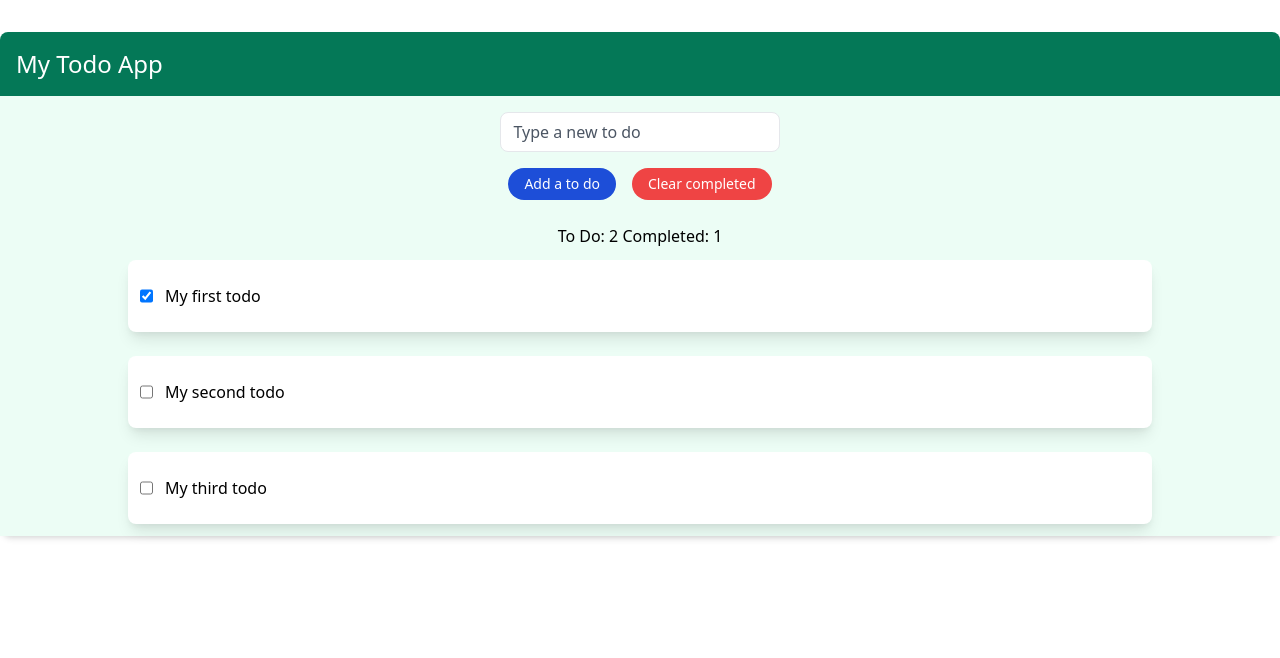
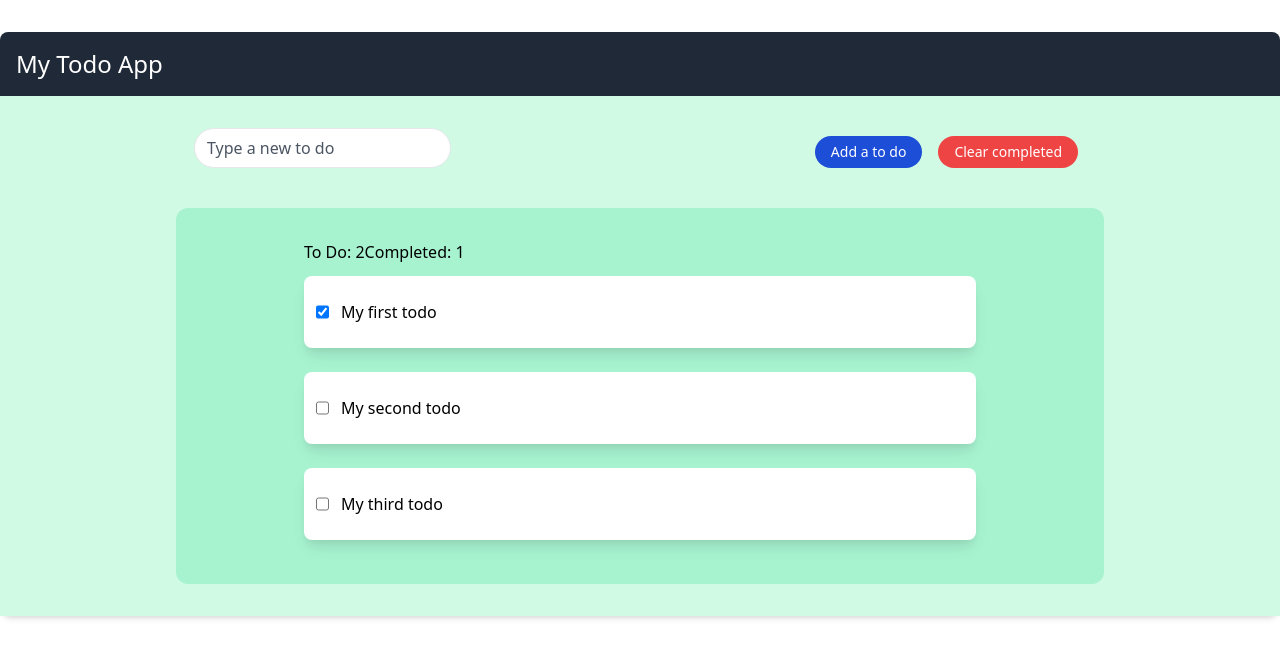
Before and after one commit to MickDellaert/react-intro, a React (Create React App) app: page / in a window 1280 px wide. Shown: the top 658 px of the page. Built offline with nearby package versions, Linux system fonts and the light colour scheme.

Commit message:
further styling

```diff
--- a/src/App.js
+++ b/src/App.js
@@ -30,7 +30,7 @@ const App = () => {
 
         <div className="container mx-auto mt-8 max-w-screen-xl bg-white rounded-xl shadow-md flex flex-col">
             <Header/>
-            <div className="content  bg-green-50">
+            <div className="content  bg-green-100">
                 <ToDoInputComp todos={todos} setTodos={setTodos}/>
                 <ToDoListComp todos={todos} setTodos={setTodos}/>
             </div>
--- a/src/Header.js
+++ b/src/Header.js
@@ -8,7 +8,7 @@ const Title = () => {
 const Header = () => {
     return (
         <header>
-        <div className="bg-green-700 p-4 rounded-t-lg text-white">
+        <div className="bg-gray-800 p-4 rounded-t-lg text-white">
             <Title />
         </div>
         </header>
--- a/src/ToDoInput/ToDoInputComp.js
+++ b/src/ToDoInput/ToDoInputComp.js
@@ -35,16 +35,14 @@ const ToDoInputComp = ({todos, setTodos}) => {
 
     // Got stuck here for a very long time, trying to access the addTodo function from the onClick inside the ToDoInputButton child component and displaying a console.log message, turns out it was because of the return in here, the parent, being wrapped inside a form tag. Replacing it by a regular div made it work. Need to look into this TODO
     return (
-        <div className="todo-form-container p-4 flex justify-center">
-        <div className="">
-            <div className="max-w-md">
+        <div className="todo-form-container px-4 pt-8 flex flex-col justify-items-center sm:flex-row justify-around">
+            <div className="md:mx-auto">
             <ToDoInputField inputRef={inputRef}/>
             </div>
-            <div className="flex justify-center">
+            <div className="mx-auto">
             <ToDoInputButton addTodo={addTodo}/>
             <ToDoDeleteButton deleteTodo={deleteTodo}/>
             </div>
-        </div>
         </div>
     );
 };
--- a/src/ToDoInput/ToDoInputField.js
+++ b/src/ToDoInput/ToDoInputField.js
@@ -2,7 +2,7 @@ import React from 'react';
 
 const ToDoInputField = ({inputRef}) => {
     return (
-        <input className="w-full h-10 px-3 mb-2 text-base text-gray-700 placeholder-gray-600 border rounded-lg focus:shadow-outline"
+        <input className="w-full h-10 px-3 mb-2 text-base text-gray-700 placeholder-gray-600 border rounded-full focus:shadow-outline"
             ref={inputRef}
             type="text"
             name="to-do-input"
--- a/src/ToDoList/ToDoListComp.js
+++ b/src/ToDoList/ToDoListComp.js
@@ -11,8 +11,10 @@ const ToDoListComp = ({todos, setTodos}) => {
     }
 
     return (
-        <ul className="todo-list-container flex flex-col">
-            <div className="flex justify-center">To Do: {todos.filter(todo => !todo.complete).length} Completed: {todos.filter(todo => todo.complete).length}
+        <ul className="todo-list-container flex flex-col lg:mx-44 px-4 md:px-16 lg:px-32 bg-green-200 rounded-xl py-8 my-8 sha">
+            <div className="flex ">
+                <div>To Do: {todos.filter(todo => !todo.complete).length} </div>
+                <div>Completed: {todos.filter(todo => todo.complete).length}</div>
             </div>
 
             {todos.map((todo) => (
--- a/src/ToDoList/ToDoListItem.js
+++ b/src/ToDoList/ToDoListItem.js
@@ -7,7 +7,7 @@ const ToDoListItem = ({todo, toggleTodo}) => {
     }
 
     return (
-        <li className="todo-list-item my-3 md:mx-32 p-3 overflow-hidden rounded-lg shadow-lg  bg-white flex ">
+        <li className="todo-list-item my-3 p-3 overflow-hidden rounded-lg shadow-lg  bg-white flex ">
             <input type="checkbox"
                    checked={todo.complete}
                    onChange={handleTodoClick}/>
```
